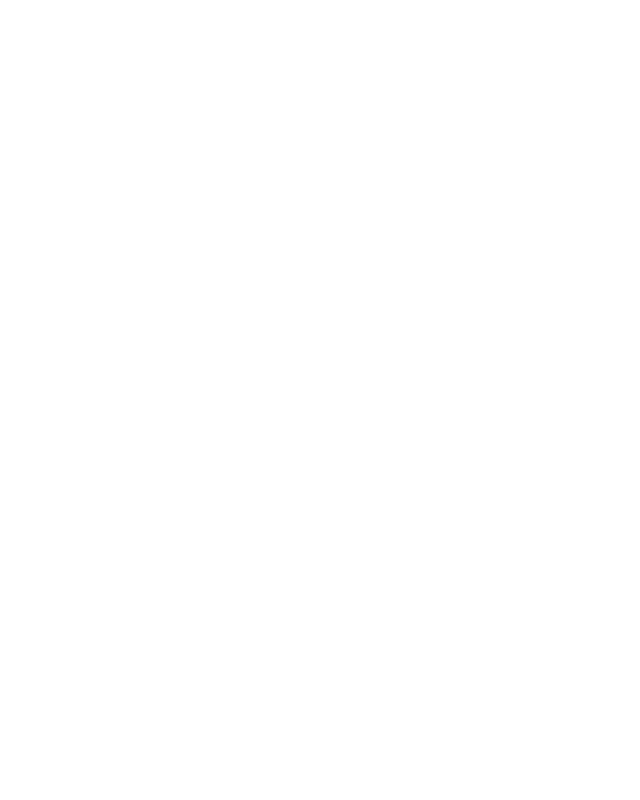
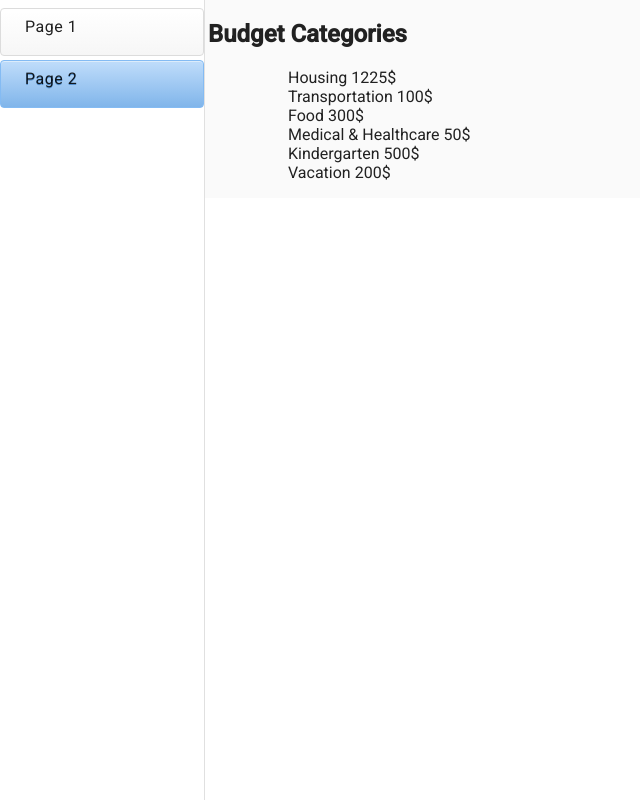
Before and after one commit to tinazavr/my-spendings, an Angular app: page /spendings in a window 1280 px wide. Before the commit this address led to /. Shown: the whole page, without its empty margins (0-640 px from the left). Built offline with nearby package versions, Linux system fonts and the light colour scheme.

Commit message:
Add side  nav menu and two links in it.

```diff
--- a/src/app/app.component.html
+++ b/src/app/app.component.html
@@ -1,2 +1,16 @@
+<mat-sidenav-container>
+  <mat-sidenav opened mode="side" [fixedInViewport]="true">
+    <mat-nav-list>
+      <a mat-list-item routerLink="/categories" routerLinkActive="activebutton"
+        >Page 1</a
+      >
+      <a mat-list-item routerLink="/spendings" routerLinkActive="activebutton"
+        >Page 2</a
+      >
+    </mat-nav-list>
+  </mat-sidenav>
 
-<router-outlet></router-outlet>
+  <mat-sidenav-content>
+    <router-outlet></router-outlet>
+  </mat-sidenav-content>
+</mat-sidenav-container>
--- a/src/app/app.component.scss
+++ b/src/app/app.component.scss
@@ -0,0 +1,23 @@
+a {
+  box-shadow: inset 0 1px 0 0 #ffffff;
+  background: #ffffff linear-gradient(to bottom, #ffffff 5%, #f6f6f6 100%);
+  border-radius: 6px;
+  border: 1px solid #dcdcdc;
+  display: inline-block;
+  cursor: pointer;
+  color: #666666;
+  font-family: Arial, sans-serif;
+  font-size: 15px;
+  font-weight: bold;
+  padding: 6px 24px;
+  text-decoration: none;
+  text-shadow: 0 1px 0 #ffffff;
+  outline: 0;
+}
+.activebutton {
+  box-shadow: inset 0 1px 0 0 #dcecfb;
+  background: #bddbfa linear-gradient(to bottom, #bddbfa 5%, #80b5ea 100%);
+  border: 1px solid #84bbf3;
+  color: #ffffff;
+  text-shadow: 0 1px 0 #528ecc;
+}
--- a/src/app/app.routes.ts
+++ b/src/app/app.routes.ts
@@ -1,3 +1,11 @@
 import { Routes } from '@angular/router';
+import { CategoriesComponent } from './categories/categories.component';
+import { SpendingsComponent } from './spendings/spendings.component';
 
-export const routes: Routes = [];
+export const routes: Routes = [
+  { path: '', redirectTo: '/spendings', pathMatch: 'full' },
+
+  { path: 'categories', component: CategoriesComponent },
+  { path: 'spendings', component: SpendingsComponent },
+  //{ path: '**', component: PageNotFoundComponent },
+];
--- a/src/app/categories/categories.component.html
+++ b/src/app/categories/categories.component.html
@@ -12,8 +12,9 @@
 
   <ol>
     Medical & Healthcare
-  </ol>  <ol>
-   Kindergarten
+  </ol>
+  <ol>
+    Kindergarten
   </ol>
   <ol>
     Vacation
```
Also changed, not shown: src/app/app.component.ts (+12 -3 lines).
